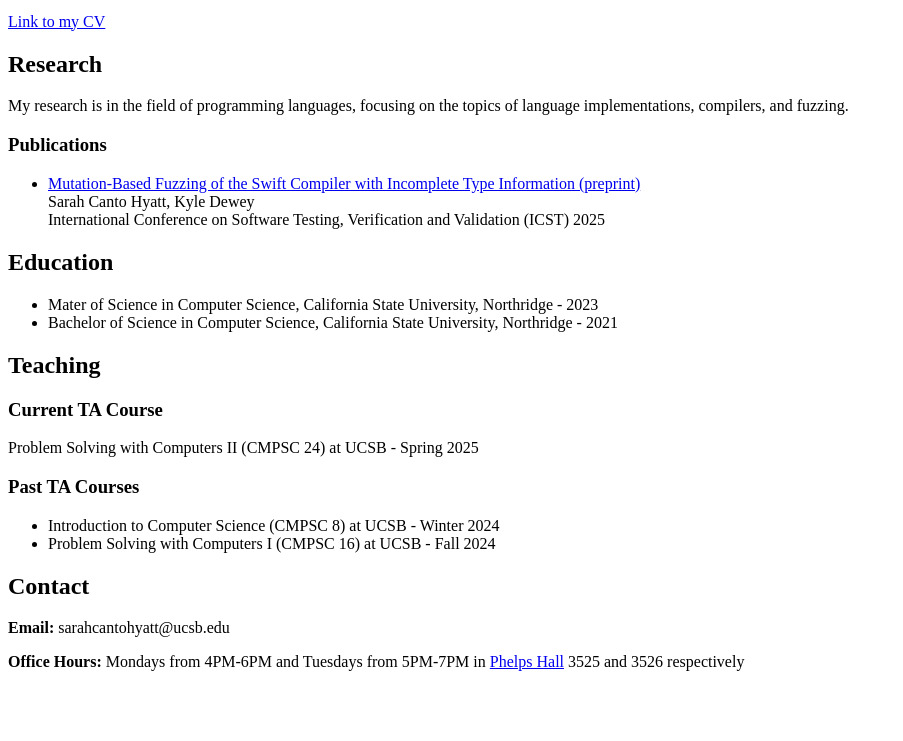
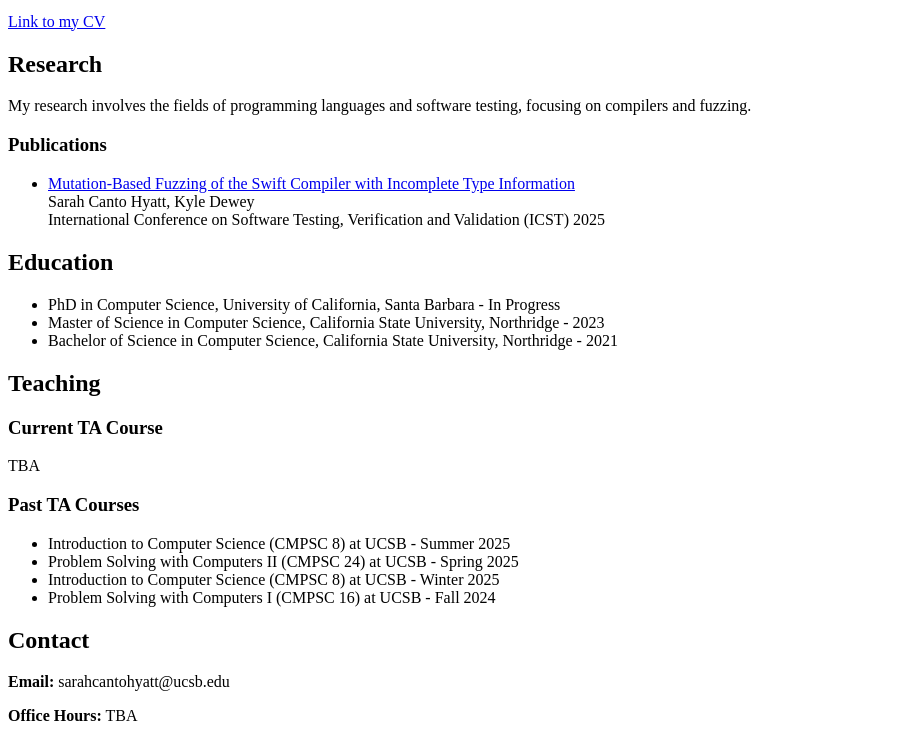
Before and after one commit to sarahcantohyatt/sarahcantohyatt.github.io, a plain HTML site: page index.html in a window 1280 px wide. Shown: the part 253-994 px from the top of the page, without its empty margins (0-903 px from the left). Before the commit the page ends 940 px from the top, so only its background shows below. Drawn offline with Linux system fonts and the light colour scheme.

Commit message:
update site and cv

```diff
--- a/index.html
+++ b/index.html
@@ -12,26 +12,29 @@
           I am a member of the UCSB Programming Languages Lab with <a href="https://hardekbc.github.io/">Ben Hardekopf</a></p>
         <p><a href="CV.pdf">Link to my CV</a></p>
         <h2>Research</h2>
-        <p>My research is in the field of programming languages, focusing on the topics of language implementations, compilers, and fuzzing.</p>
+        <p>My research involves the fields of programming languages and software testing, focusing on compilers and fuzzing.</p>
         <h3>Publications</h3>
         <ul>
-            <li><a href="publications/icst-2025.pdf">Mutation-Based Fuzzing of the Swift Compiler with Incomplete Type Information (preprint)</a><br>Sarah Canto Hyatt, Kyle Dewey<br>International Conference on Software Testing, Verification and Validation (ICST) 2025</li>
+            <li><a href="http://dx.doi.org/10.1109/icst62969.2025.10989032">Mutation-Based Fuzzing of the Swift Compiler with Incomplete Type Information</a><br>Sarah Canto Hyatt, Kyle Dewey<br>International Conference on Software Testing, Verification and Validation (ICST) 2025</li>
         </ul>
         <h2>Education</h2>
         <ul>
-            <li>Mater of Science in Computer Science, California State University, Northridge - 2023</li>
+            <li>PhD in Computer Science, University of California, Santa Barbara - In Progress</li>
+            <li>Master of Science in Computer Science, California State University, Northridge - 2023</li>
             <li>Bachelor of Science in Computer Science, California State University, Northridge - 2021</li>
         </ul>
         <h2>Teaching</h2>
         <h3>Current TA Course</h3>
-        <p>Problem Solving with Computers II (CMPSC 24) at UCSB - Spring 2025</p>
+        <p> TBA </p>
         <h3>Past TA Courses</h3>
         <ul>
-            <li>Introduction to Computer Science (CMPSC 8) at UCSB - Winter 2024</li>
+            <li>Introduction to Computer Science (CMPSC 8) at UCSB - Summer 2025</li>
+            <li>Problem Solving with Computers II (CMPSC 24) at UCSB - Spring 2025</li>
+            <li>Introduction to Computer Science (CMPSC 8) at UCSB - Winter 2025</li>
             <li>Problem Solving with Computers I (CMPSC 16) at UCSB - Fall 2024</li>
         </ul>
         <h2>Contact</h2>
         <p><b>Email:</b> sarahcantohyatt@ucsb.edu</p>
-        <p><b>Office Hours:</b> Mondays from 4PM-6PM and Tuesdays from 5PM-7PM in <a href="https://classrooms.ucsb.edu/classroom-inventory/phelp">Phelps Hall</a> 3525 and 3526 respectively</p>
+        <p><b>Office Hours:</b> TBA </p>
     </body>
 </html>
```
Also changed, not shown: 1 other file.
